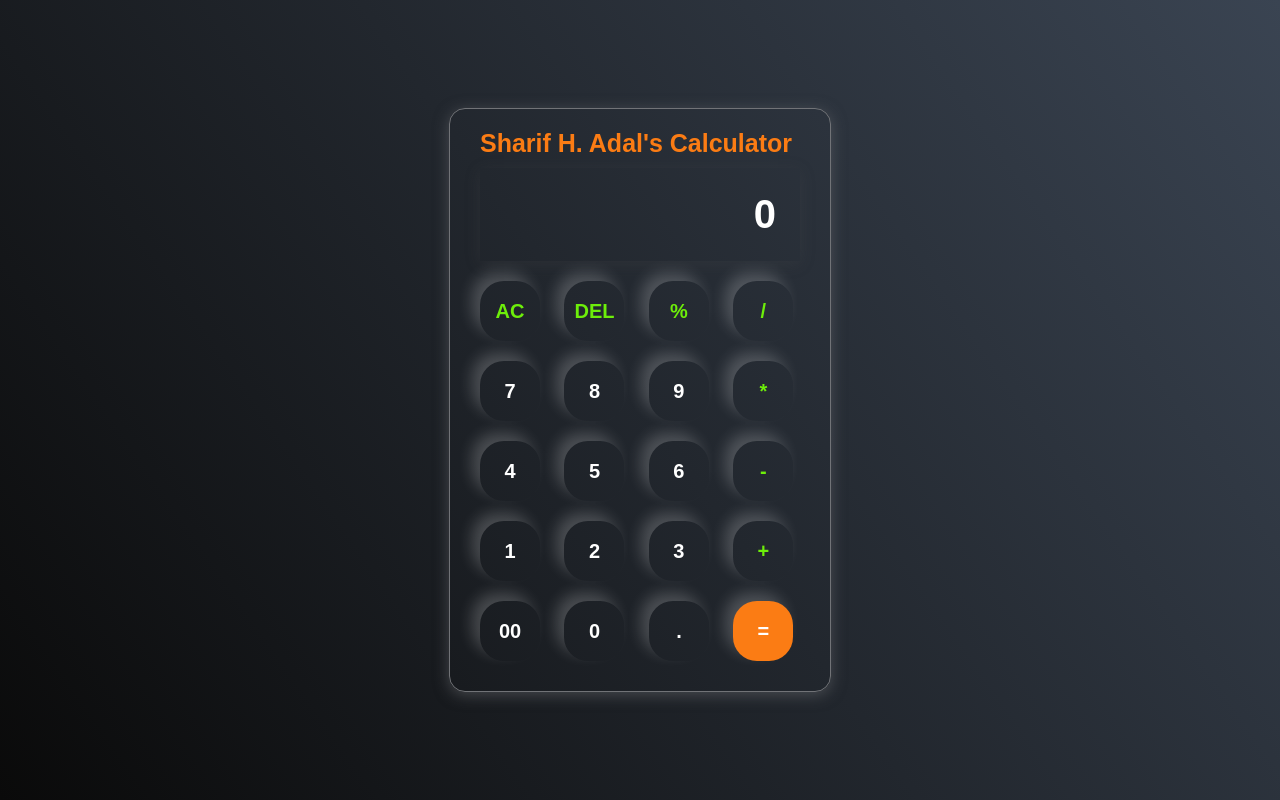
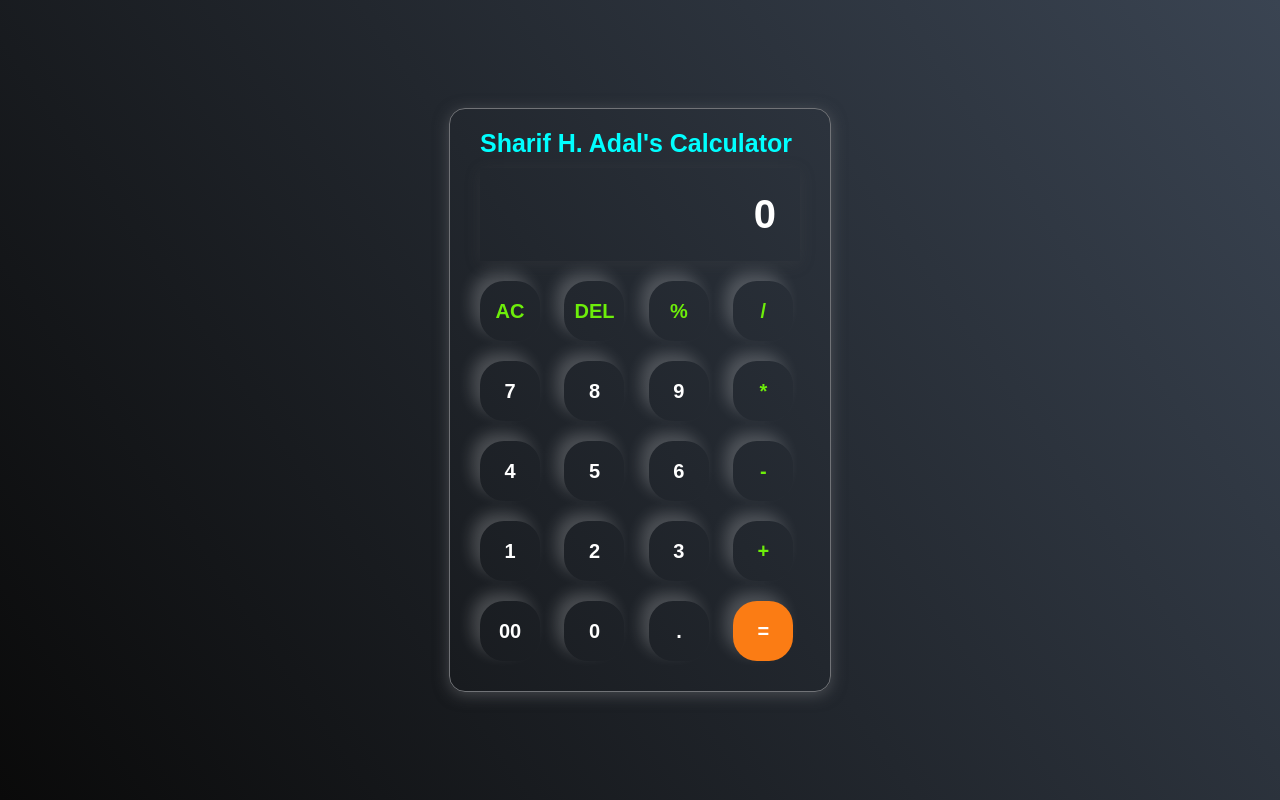
Before and after one commit to AdalOnShow/calculator-javascript-project, a plain HTML site: page index.html in a window 1280 px wide. Drawn offline with Linux system fonts and the light colour scheme.

```diff
--- a/style.css
+++ b/style.css
@@ -28,7 +28,7 @@ html,body{
 h1{
     margin-left: 10px;
     font-size: 25px;
-    color: #fb7c14;
+    color:aqua;
 }
 .calculator{
     border: 1px solid var(--borderColor);
```
